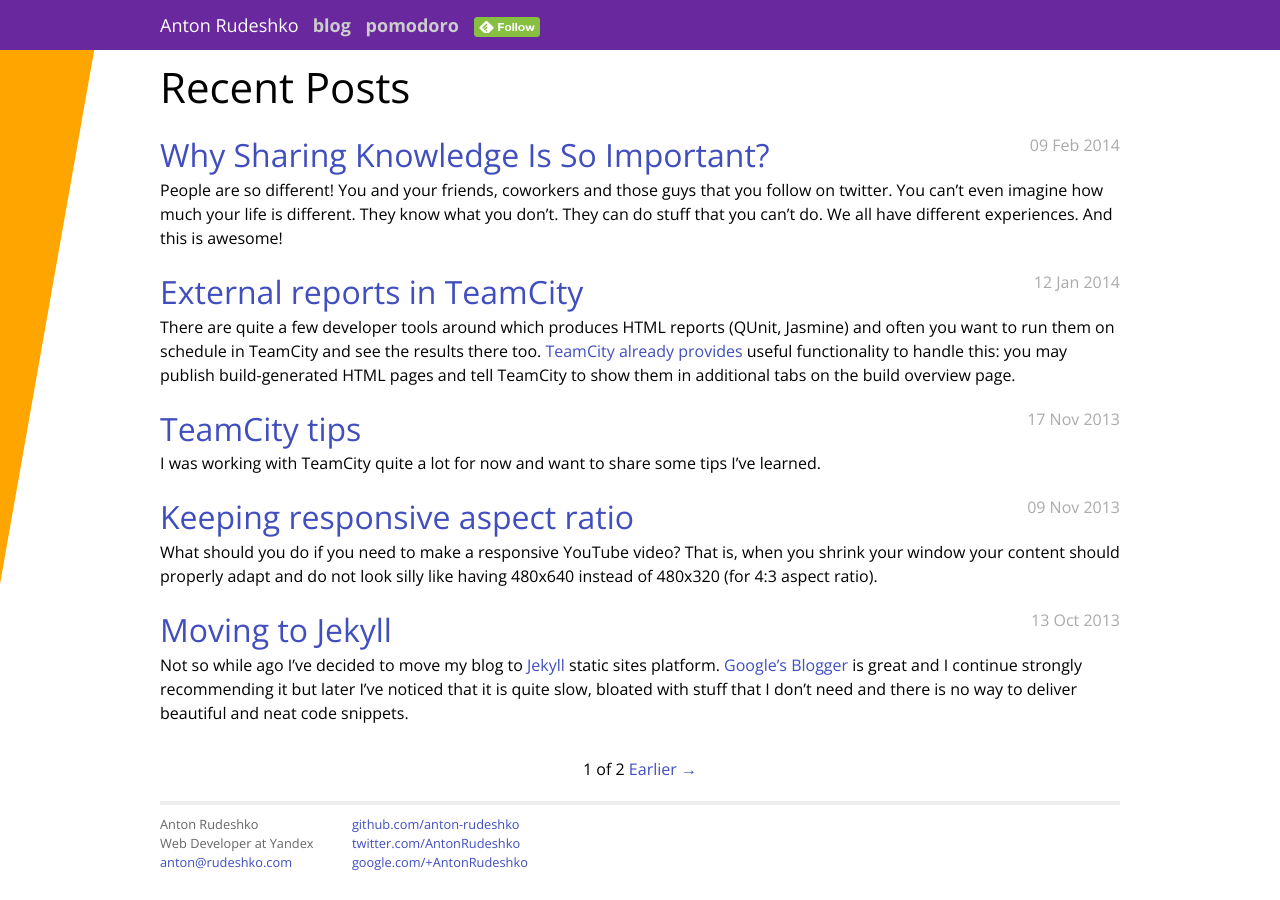
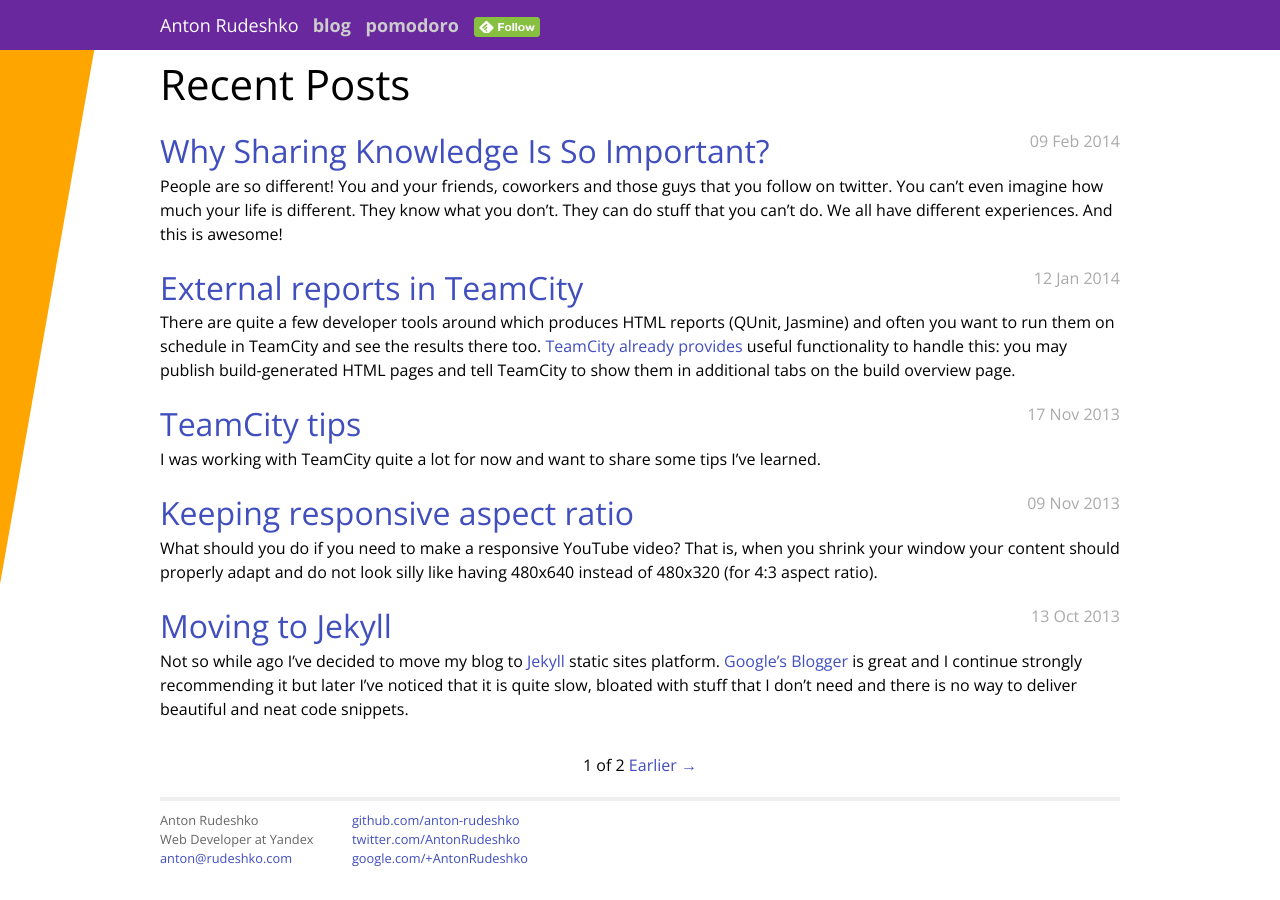
Before and after one commit to anton-rudeshko/anton-rudeshko.github.io, a Jekyll site: the page built from index.html, in a window 1280 px wide. Built offline with Jekyll 4.4.1, drawn with Linux system fonts in a browser that asks for light colours; Markdown is read by kramdown in place of the engine named in the settings; the list of posts is cut into pages by our own code.

Commit message:
Setting line-height on h1 too

```diff
--- a/css/main.css
+++ b/css/main.css
@@ -19,6 +19,7 @@ body {
 
 h1, h2 {
   margin: 15px 0 0;
+  line-height: 1.40;
   font-weight: normal;
 }
 
@@ -29,7 +30,6 @@ h1 {
 
 h2 {
   font-size: 32px;
-  line-height: 1.40;
   color: #444;
 }
 
```
